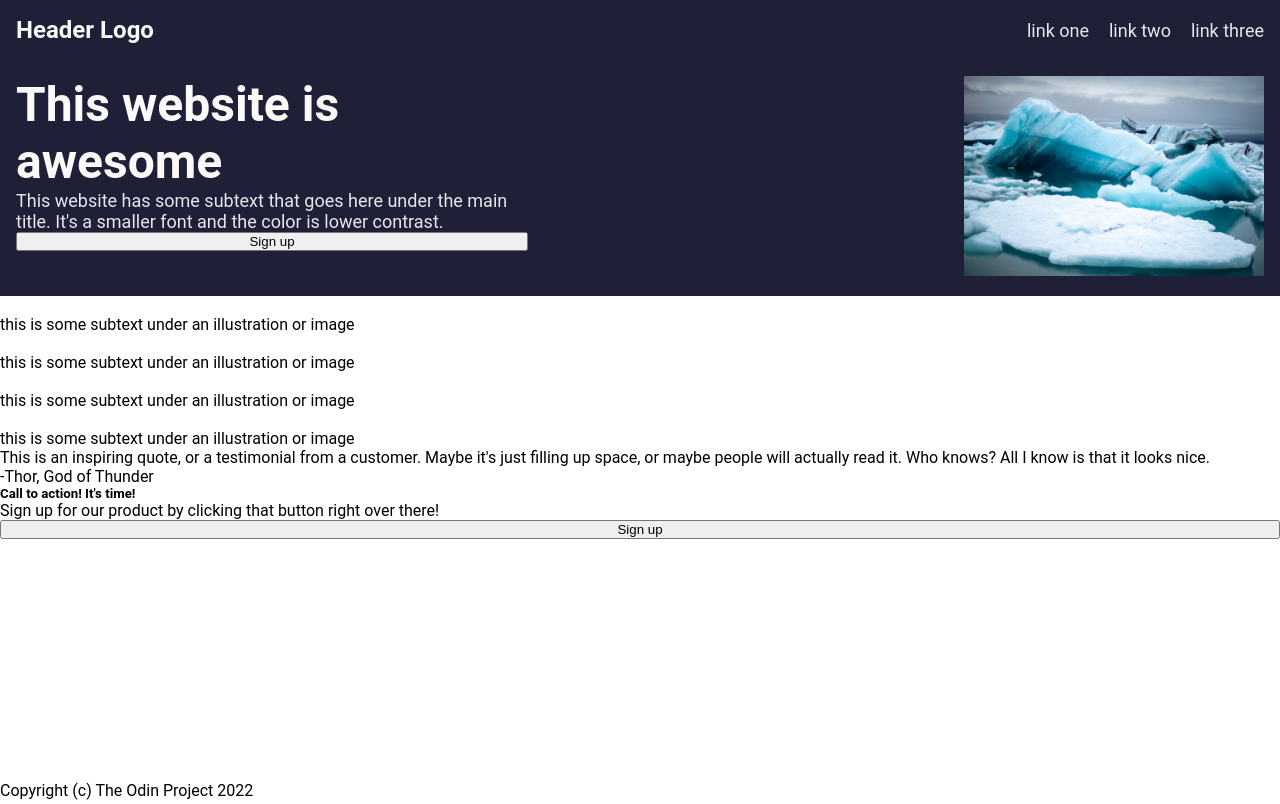
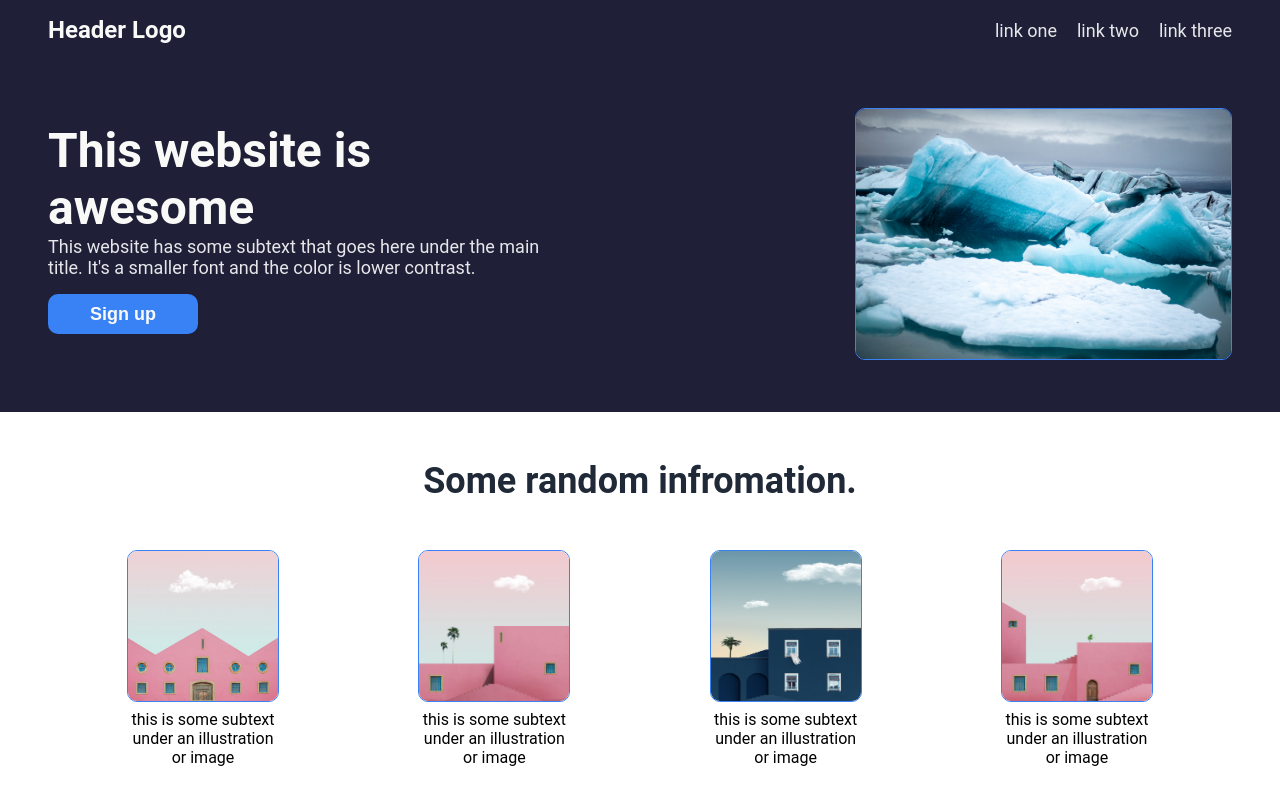
Before and after one commit to kanmear/landing, a plain HTML site: page index.html in a window 1280 px wide. Shown: the top 804 px of the page. Drawn offline with Linux system fonts and the light colour scheme.

Commit message:
styled block with pics

```diff
--- a/index.html
+++ b/index.html
@@ -35,33 +35,42 @@
   </div>
 
   <div class="random-info">
+    <div class="random-info-title">
+      <div>
+        Some random infromation.
+      </div>
+    </div>
+    <div class="block-container">
       <div class="random-info-block">
-      <img src="" alt="">
+        <img src="./img/pic1.jpg" alt="Picture of a house and a sky with a cloud, everything is a shade of pink.">
         <p>this is some subtext under an illustration or image</p>
       </div>
 
       <div class="random-info-block">
-      <img src="" alt="">
+        <img src="./img/pic2.jpg" alt="Picture of a house and a sky with a cloud, everything is a shade of pink.">
         <p>this is some subtext under an illustration or image</p>
       </div>
 
       <div class="random-info-block">
-      <img src="" alt="">
+        <img src="./img/pic4.jpg" alt="Picture of a house and a sky with a cloud, everything is a shade of blue.">
         <p>this is some subtext under an illustration or image</p>
       </div>
 
       <div class="random-info-block">
-      <img src="" alt="">
+        <img src="./img/pic3.jpg" alt="Picture of a house and a sky with a cloud, everything is a shade of pink.">
         <p>this is some subtext under an illustration or image</p>
+      </div>
     </div>
   </div>
 
   <div class="quote">
-    <p>This is an inspiring quote, or a testimonial from a customer.
+    <div>
+      <p class="quote-message">This is an inspiring quote, or a testimonial from a customer.
         Maybe it's just filling up space, or maybe people
         will actually read it. Who knows? All I know is that
         it looks nice.</p>
-    <p>-Thor, God of Thunder</p>
+      <p class="quote-signature">-Thor, God of Thunder</p>
+    </div>
   </div>
 
   <div class="signup">
--- a/style.css
+++ b/style.css
@@ -7,7 +7,7 @@ body {
   display: flex;
   flex-direction: column;
   /* justify-content: space-between; */
-  height: 100vh;
+  /* height: 100vh; */
   font-family: Roboto, sans-serif;
 }
 
@@ -22,15 +22,16 @@ body {
   font-size: 24px;
   font-weight: bold;
   color: #f9faf8;
-  margin: 16px auto 16px 16px;
+  margin: 16px auto 16px 48px;
 }
 
 .header-links {
-  margin: 16px 16px 16px auto;
+  margin: 16px 48px 16px auto;
 }
 
 .summary {
   display: flex;
+  align-items: center;
   background-color: #1f2037;
 }
 
@@ -39,7 +40,7 @@ body {
   display: flex;
   flex-direction: column;
   width: 40vw;
-  margin: 16px auto 16px 16px;
+  margin: 48px auto 48px 48px;
 }
 
 .summary-message-and-signup div {
@@ -53,10 +54,88 @@ body {
   color: #e5e7eb;
 }
 
+.summary button {
+  margin: 16px 0 16px 0;
+}
+
+button {
+  height: 40px;
+  width: 150px;
+  border: none;
+  border-radius: 10px;
+  background-color: #3882f6;
+  font-size: 18px;
+  font-weight: bold;
+  color: #f9faf8;
+}
+
 .summary-image img {
-  height: 200px;
-  width: 300px;
-  margin: 16px 16px 16px auto;
+  height: 250px;
+  width: 375px;
+  border: solid 1px #3882f6;
+  border-radius: 10px;
+  margin: 48px 48px 48px auto;
+}
+
+.random-info {
+  display: flex;
+  flex-direction: column;
+  align-items: center;
+}
+
+.random-info-title {
+  font-size: 36px;
+  font-weight: 600;
+  color: #1f2937;
+  margin: 48px 0 48px 0;
+}
+
+.block-container {
+  display: flex;
+  align-self: stretch;
+  justify-content: space-between;
+  /* gap: 48px; */
+  margin: 0 10vw 0 10vw;
+}
+
+.random-info-block {
+  display: flex;
+  flex-direction: column;
+  align-items: center;
+  gap: 8px;
+  height: 250px;
+  width: 150px;
+}
+
+.random-info-block img {
+  height: 150px;
+  width: 150px;
+  border: solid 1px #3882f6;
+  border-radius: 10px;
+}
+
+.random-info-block p {
+  text-align: center;
+}
+
+.quote {
+  background-color: #e5e7eb;
+  margin: 48px 0 48px 0;
+}
+
+.quote div {
+  padding: 96px;
+}
+
+.quote-message {
+  font-size: 36px;
+  font-weight: 100;
+  font-style: italic;
+  color: #1f2937;
+}
+
+.quote-signature {
+
 }
 
 .footer {
```
Lines whose indentation alone changed are shown as unchanged.
